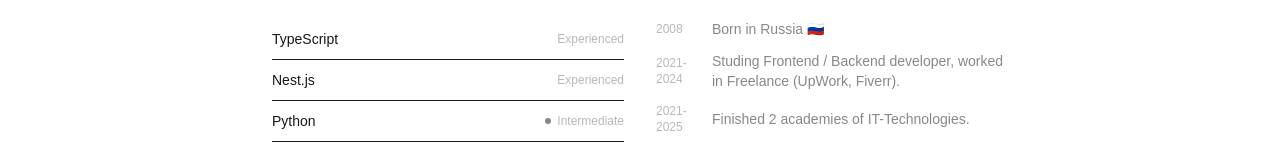
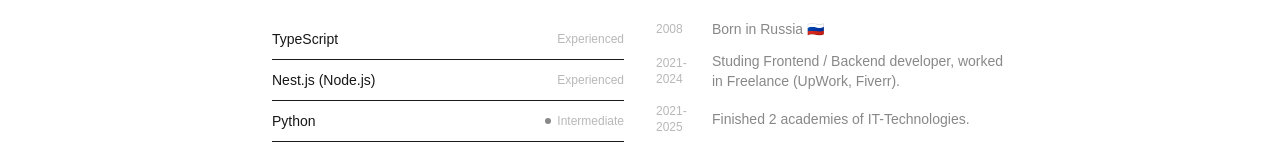
Before and after one commit to monokkai/maajer.io, a Next.js app: page / in a window 1280 px wide. Shown: the part 397-546 px from the top of the page. Built offline with nearby package versions, Linux system fonts and the light colour scheme.

Commit message:
fix: skill fix

```diff
--- a/app/components/Skills.tsx
+++ b/app/components/Skills.tsx
@@ -2,7 +2,7 @@
 
 const skills = [
   { name: "TypeScript", level: "Experienced" },
-  { name: "Nest.js", level: "Experienced" },
+  { name: "Nest.js (Node.js)", level: "Experienced" },
   { name: "Python", level: "Intermediate" },
   { name: "AWS", level: "Basic" },
   { name: "Kubernetes", level: "Basic" },
```
